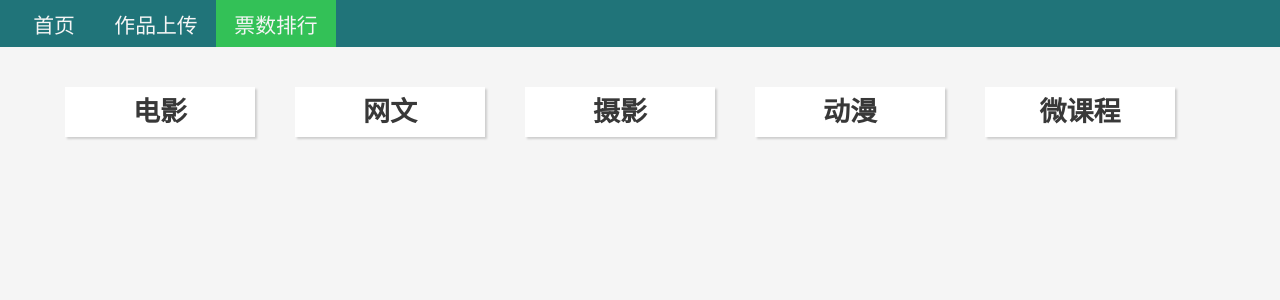
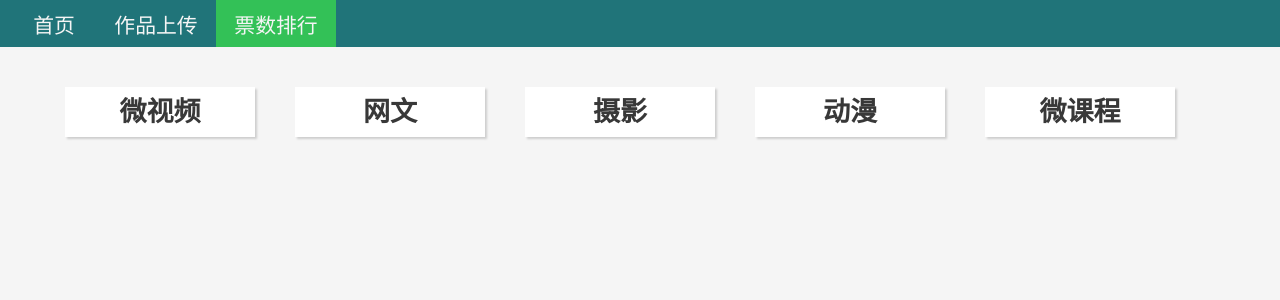
Before and after one commit to Muxi-Studio/culturalfes, a Flask app: page /main/rank/ in a window 1280 px wide. Shown: the top 300 px of the page. Run offline with Flask 2, Linux system fonts and the light colour scheme; data that the repository does not hold is empty; parts of the project's set-up code (start-up, migrations or seed data) failed here and were passed over; some libraries are stand-ins or nearby versions.

Commit message:
updated movie title

```diff
--- a/culfes/app/templates/main/rank.html
+++ b/culfes/app/templates/main/rank.html
@@ -3,7 +3,7 @@
 	{% block page_content %}
 	<div class="rank-main">
 		<div class="rank-movie-block">
-			<div class="rank-movie-head">电影</div>
+			<div class="rank-movie-head">微视频</div>
 			<div class="rank-movie-rank">
 				{% for rank_movie in movies %}
 	            <div class="rank_content">
```
